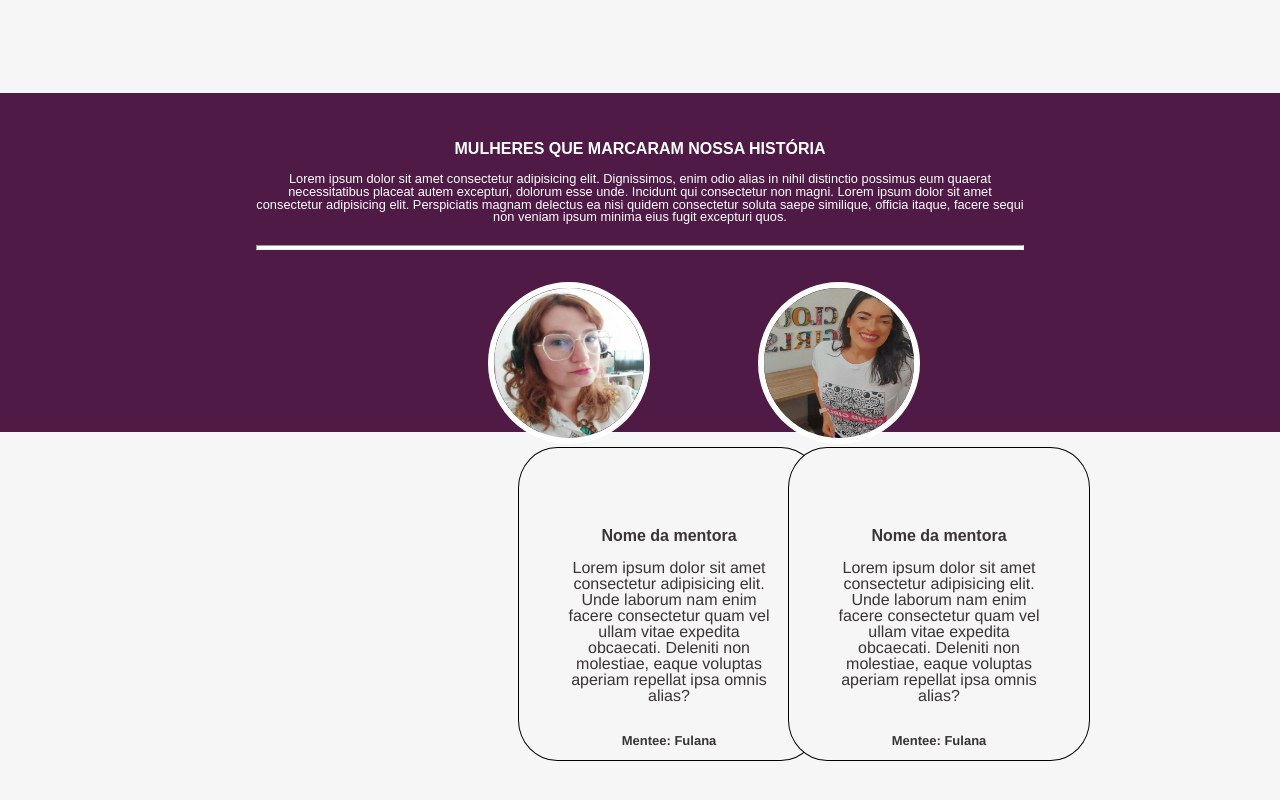
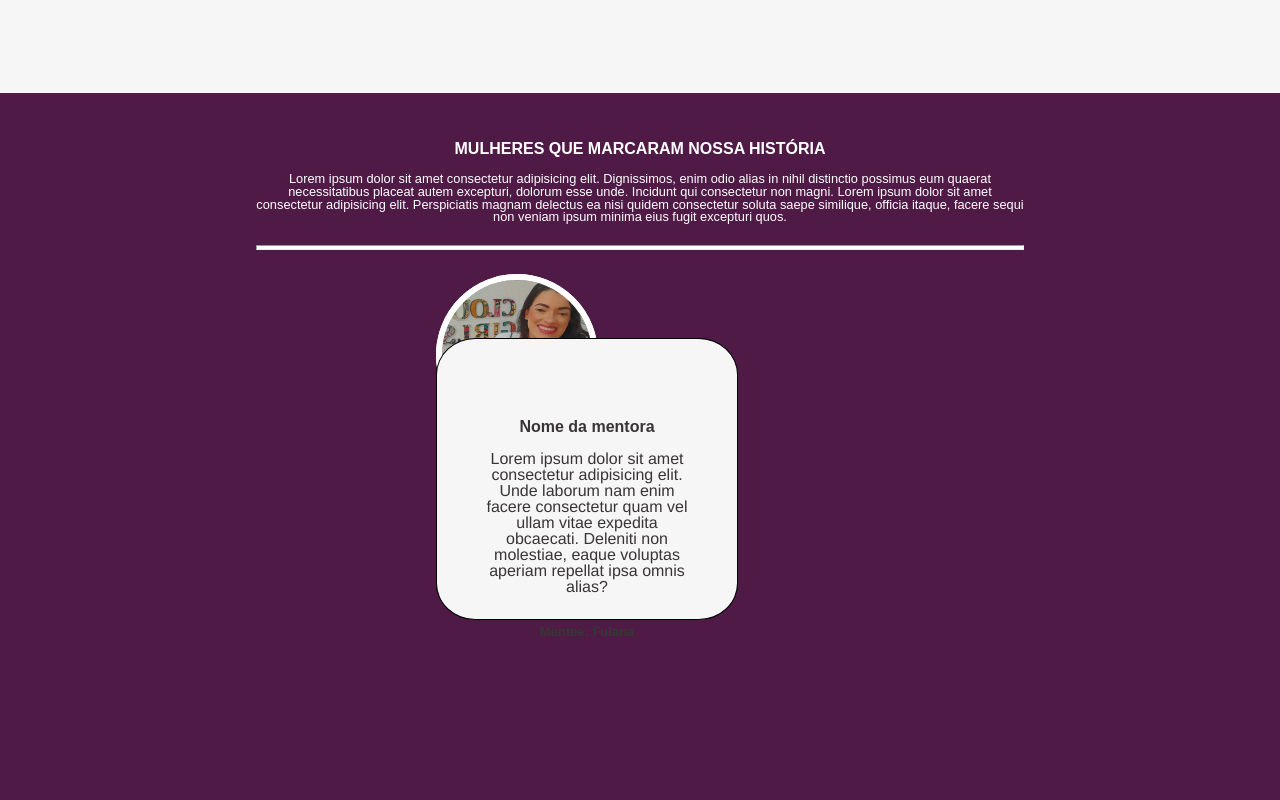
Before and after one commit to ingradantona/projeto_final_turma8, a plain HTML site: page index.html in a window 1280 px wide. Shown: the part 668-1468 px from the top of the page. Before the commit the page ends 1429 px from the top, so only its background shows below. Drawn offline with Linux system fonts and the light colour scheme; files whose address does not match are found by name.

Commit message:
Alguns ajustes

```diff
--- a/css/mentoras.css
+++ b/css/mentoras.css
@@ -1,5 +1,6 @@
 .mentoras {
     background-color: #4F1A46;
+    height: 1000px; /*ajustar isso*/
 }
 
 .mentoras-texto {
@@ -27,21 +28,22 @@
 }
 
 .imagem-mentora {
-   /* display: inline-block;*/
-    width: 150px;
-    height: 150px;
     margin-left: auto;
     margin-right: auto;
     margin-top: 1.5em;
+    display: relative;
 }
 
 .imagem-mentora img {
-    width: 100%;
-    height: 100%;
+  /*  width: 100%;*/
+    /*height: 100%;*/
+    width: 150px;
+    height: 150px;
     border-radius: 100%;
     border: 6px solid #FFFFFF;
-    position: flex;
-
+    position: absolute;
+    /*margin-left: auto;*/
+    left: auto;
 }
 
 .caixa-carrossel {
@@ -51,13 +53,14 @@
 }
 
 .lista {
-/*    display: inline-block;    */
     margin-left: 100px;
     margin-right: auto;
+    display: block;
 }
 
 .lista li {
     padding-left: 1em;
+    height: auto;
 }
 
 .caixa-texto-mentora {
@@ -65,10 +68,15 @@
     background-color: #F6F6F6;
     color: #393436;
     text-align: center;
-    margin: 0 20% 0 20%;
+    /*margin: 0 20% 0 20%;   */
     border: 1px solid #000000;
     border-radius: 13%;
     width: 300px;
+    height: 200px;
+    position: absolute;
+    left: auto;
+    margin-top: 5%;
+
 }
 
 .caixa-texto-mentora h3{
```
Also changed, not shown: index.html (+1 -0 lines).
